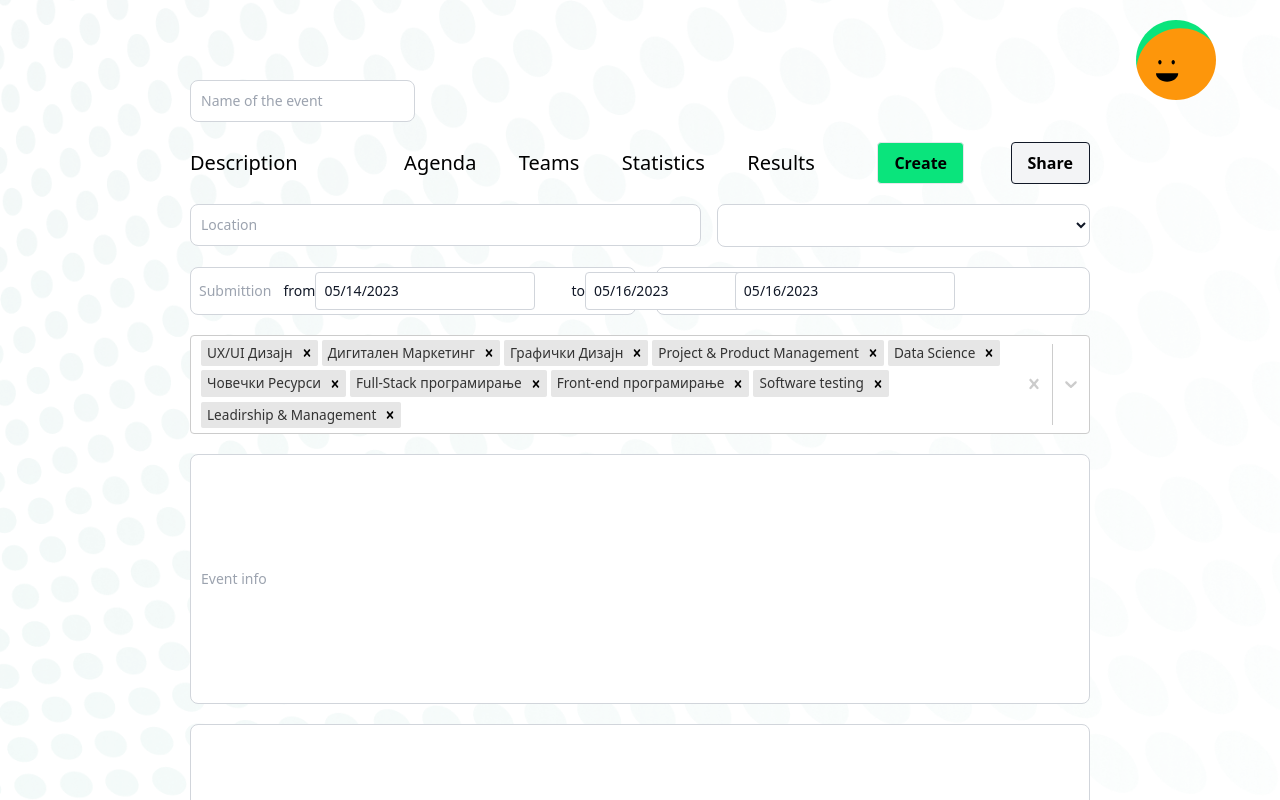
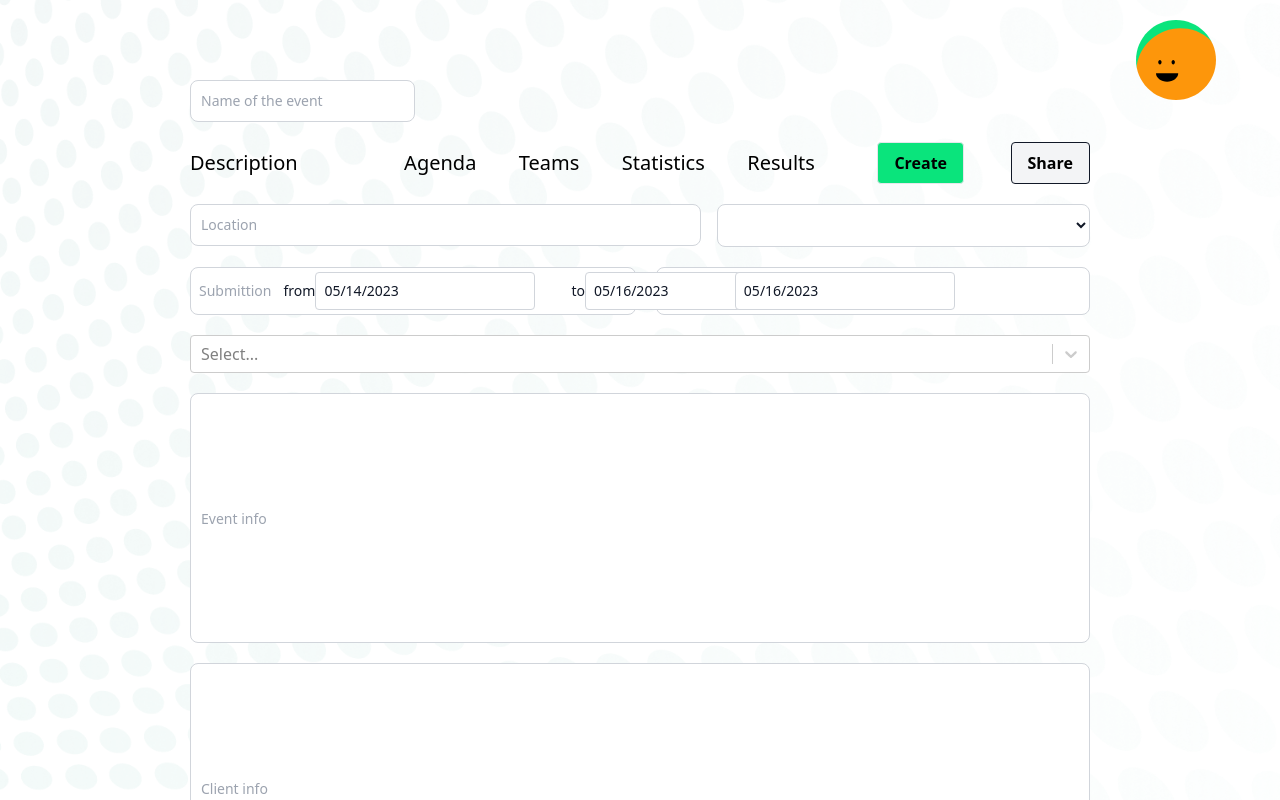
Before and after one commit to angov-vangel/hakaton, a Next.js app: page /admin in a window 1280 px wide. Shown: the top 800 px of the page. Built offline with nearby package versions, Linux system fonts and the light colour scheme.

Commit message:
small changes

```diff
--- a/components/CreateEvent.tsx
+++ b/components/CreateEvent.tsx
@@ -225,6 +225,7 @@ const CreateEvent = () => {
           render={({ field: { onChange, value } }) => (
             <Select
               isMulti
+              defaultInputValue={undefined}
               options={options}
               onChange={(selected) => {
                 onChange(
@@ -232,8 +233,8 @@ const CreateEvent = () => {
                 );
                 handleChange(selected);
               }}
-              value={options.filter((option) =>
-                Array.isArray(value) ? value.includes(option.value) : option
+              value={options.filter(
+                (option) => Array.isArray(value) && value.includes(option.value)
               )}
             />
           )}
```
